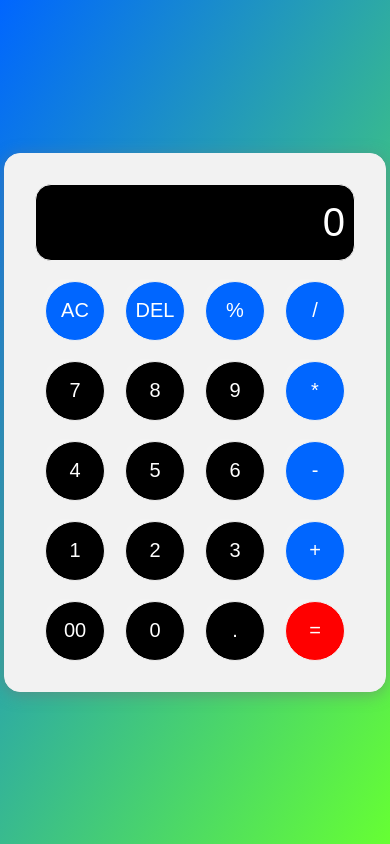
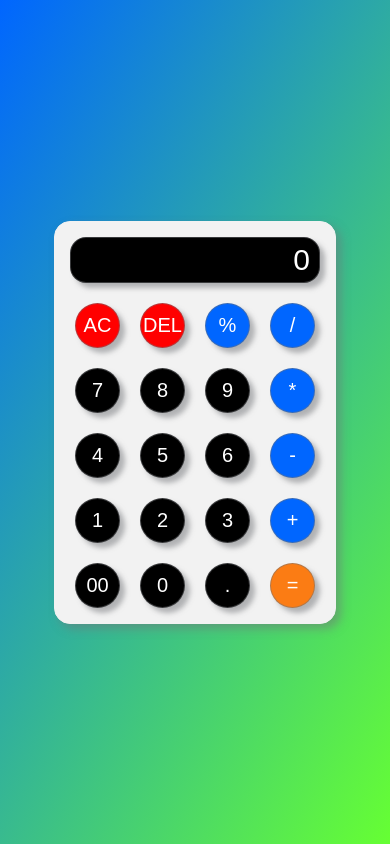
Before and after one commit to faisalalware/simple-calculator, a plain HTML site: page index.html in a window 390 px wide. Drawn offline with Linux system fonts and the light colour scheme.

Commit message:
UI changed & mobile view handled

```diff
--- a/index.html
+++ b/index.html
@@ -18,28 +18,28 @@
             <input type="text" id="input-box2">
         </div>
         <div class="row">
-            <button class="operator">AC</button>
-            <button class="operator">DEL</button>
-            <button class="operator">%</button>
-            <button class="operator">/</button>
+            <button class="clear-btn">AC</button>
+            <button class="clear-btn">DEL</button>
+            <button class="operator-btn">%</button>
+            <button class="operator-btn">/</button>
         </div>
         <div class="row">
             <button>7</button>
             <button>8</button>
             <button>9</button>
-            <button class="operator">*</button>
+            <button class="operator-btn">*</button>
         </div>
         <div class="row">
             <button>4</button>
             <button>5</button>
             <button>6</button>
-            <button class="operator">-</button>
+            <button class="operator-btn">-</button>
         </div>
         <div class="row">
             <button>1</button>
             <button>2</button>
             <button>3</button>
-            <button class="operator">+</button>
+            <button class="operator-btn">+</button>
         </div>
         <div class="row">
             <button>00</button>
--- a/style.css
+++ b/style.css
@@ -17,9 +17,8 @@ body{
     border: 1px solid #f2f2f2;
     padding: 20px;
     border-radius: 16px;
-    /* background: #717377; */
     background: #f2f2f2;
-    box-shadow: 0px 3px 15px rgba(113, 115, 119, 0.5);
+    box-shadow: 5px 5px 10px rgba(113, 115, 119, 0.5);
     display: flex;
     flex-direction: column;
     align-items: center;
@@ -39,13 +38,11 @@ body{
     align-items: center;
     justify-content: center;
     width: 320px;
-    border: 1px solid #f2f2f2;
+    border: 1px solid rgba(113, 115, 119, 0.5);
     padding: 15px;
     margin: 10px;
-    /* background: #717377; */
     background: #000000;
-    box-shadow: 0px 3px 15px rgbs(84, 84, 84, 0.1);
-    font-size: 40px;
+    box-shadow: 5px 5px 5px rgba(113, 115, 119, 0.5);
     text-align: right;
     cursor: pointer;
     border-radius: 16px;
@@ -54,7 +51,6 @@ body{
 input{
     width: 300px;
     border: none;
-    /* background: #717377; */
     background: #000000;
     text-align: right;
     font-size: 40px;
@@ -70,24 +66,72 @@ input::placeholder{
 }
 
 button{
-    border: 1px solid #f2f2f2;
+    border: 1px solid rgba(113, 115, 119, 0.5);
     width: 60px;
     height: 60px;
     margin: 10px;
     border-radius: 50%;
-    /* background: #717377; */
     background: #000000;
     color: #ffffff;
     font-size: 20px;
-    box-shadow: -8px -8px 15px rgba(255, 255, 255, 0.1);
+    box-shadow: 5px 5px 5px rgba(113, 115, 119, 0.5);
     cursor: pointer;
 }
 
-.operator{
+.clear-btn{
+    background: red;
+}
+
+.operator-btn{
     background: #0066ff;
-    /* background: #fb7c14; */
 }
 
 .equal-btn{
-    background: red;
+    background: #fb7c14;
 }
+
+@media (max-width: 992px) {
+    .wrapper{
+        padding: 5px;
+    }
+
+    .input-wrapper{
+        width: 300px;
+        padding: 5px;
+    }
+
+    input{
+        width: 280px;
+        font-size: 30px;
+    }
+
+    button{
+        width: 48px;
+        height: 48px;
+        margin: 10px;
+    }
+
+}
+
+@media (max-width: 480px) {
+    .wrapper{
+        padding: 5px;
+    }
+
+    .input-wrapper{
+        width: 250px;
+        padding: 5px;
+    }
+
+    input{
+        width: 230px;
+        font-size: 30px;
+    }
+
+    button{
+        width: 45px;
+        height: 45px;
+        margin: 10px;
+    }
+
+}
```
Also changed, not shown: images/screenshot.png.
